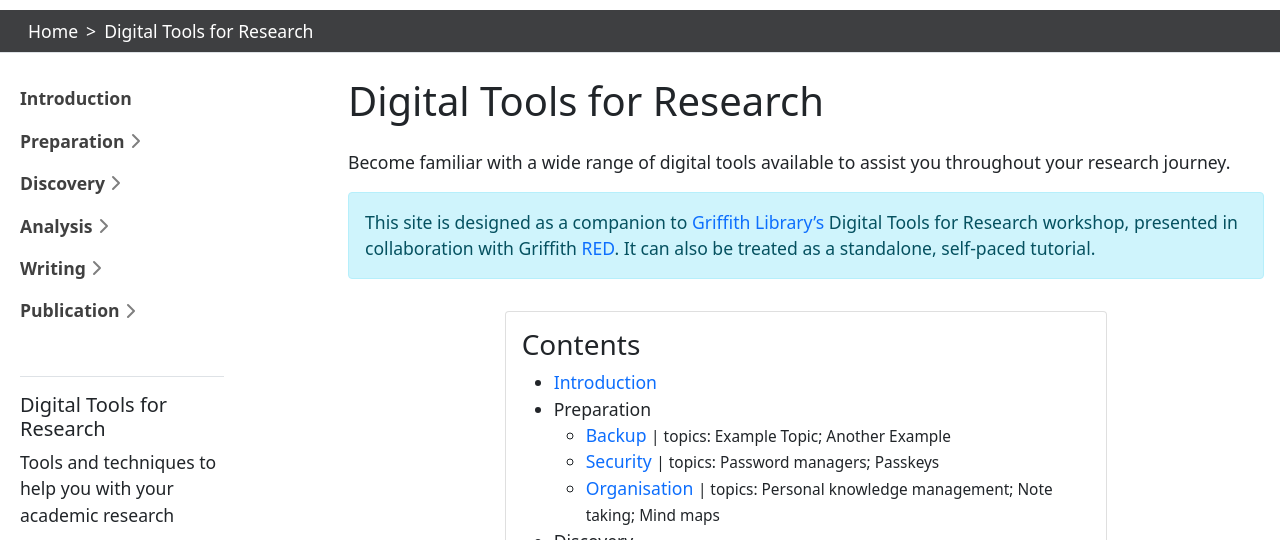
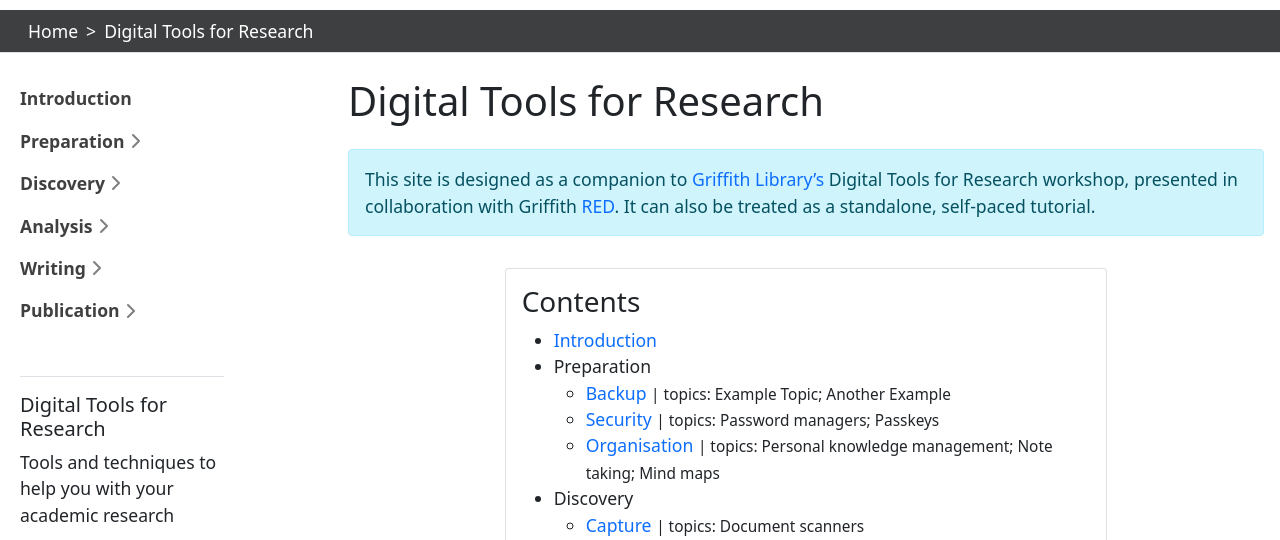
Before and after one commit to GULibrarySandbox/digital-tools, a Jekyll site: the page built from index.md, in a window 1280 px wide and 900 px high, cut to the strip 120-660 px from the top of the window. Built offline with Jekyll 4.4.1, drawn with Linux system fonts in a browser that asks for light colours.

Commit message:
Reset colours and remove top blurb

```diff
--- a/_config.yml
+++ b/_config.yml
@@ -46,7 +46,7 @@ content_license_link: https://creativecommons.org/licenses/by-sa/4.0/
 breadcrumbs-background: "#3e3F41"
   # This is a version of Griffith Grey #75787b at 25% brightness
 # breadcrumbs-text-color:
-active-nav-color: "#E3CCCD"
+# active-nav-color: "#E3CCCD"
   # This is a version of Griffith Red #e30918 at 10% saturation
 # link-color:
 # next-button-color:
--- a/index.md
+++ b/index.md
@@ -2,8 +2,6 @@
 title: Digital Tools for Research
 layout: lesson-content
 ---
-
-Become familiar with a wide range of digital tools available to assist you throughout your research journey.
 
 <!-- {% include figure.html img="university-drive.jpg" alt="intro image here" caption="Library workshop" width="75%" %} -->
 
```
